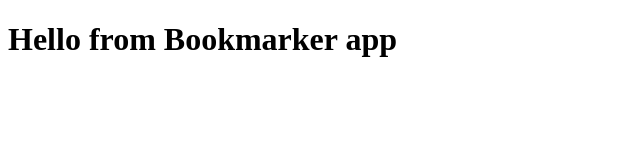
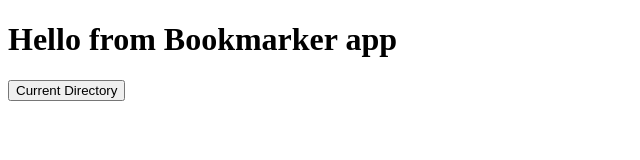
Before and after one commit to rhanford/ElectronInAction, an Electron app: page app/index.html in a window 1280 px wide. Shown: the whole page, without its empty margins (0-640 px from the left). Drawn offline with Linux system fonts and the light colour scheme.

Commit message:
Add button to the html page

```diff
--- a/app/index.html
+++ b/app/index.html
@@ -7,5 +7,9 @@
     </head>
     <body>
         <h1>Hello from Bookmarker app</h1>
+
+        <p> <!-- This is a new button -->
+            <button class="alert">Current Directory</button>
+        </p>
     </body>
 </html>
```
